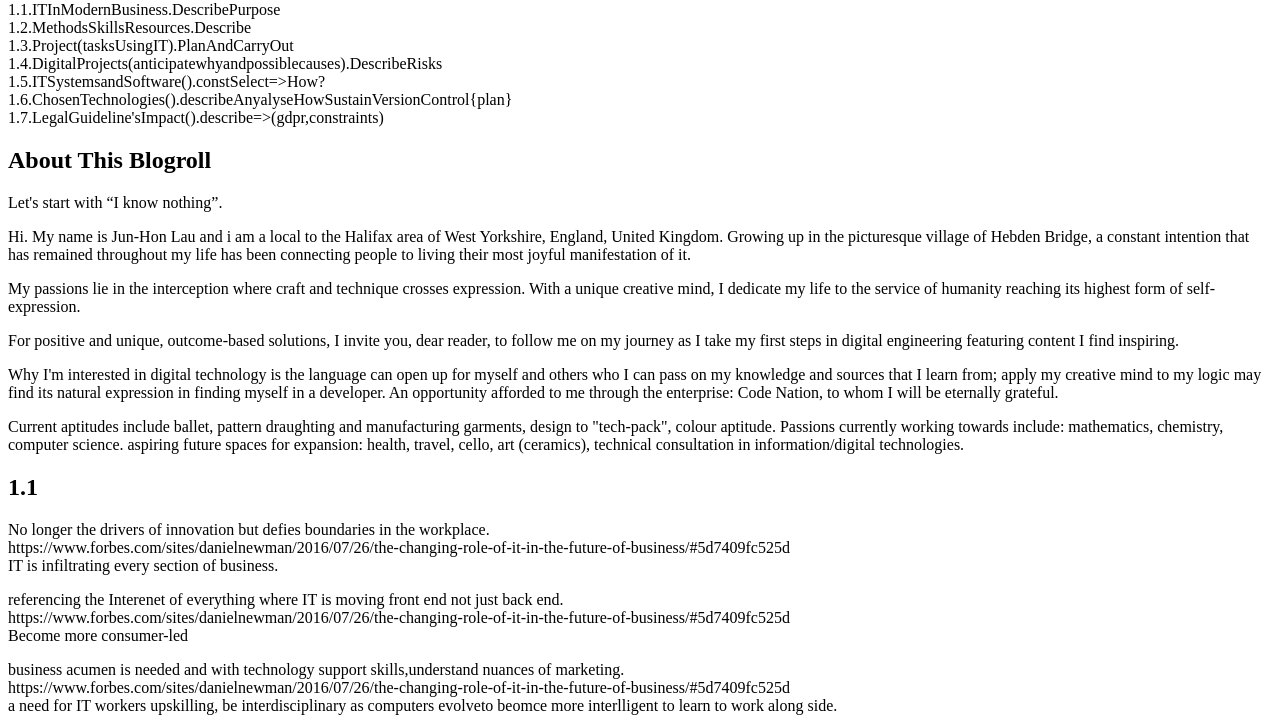
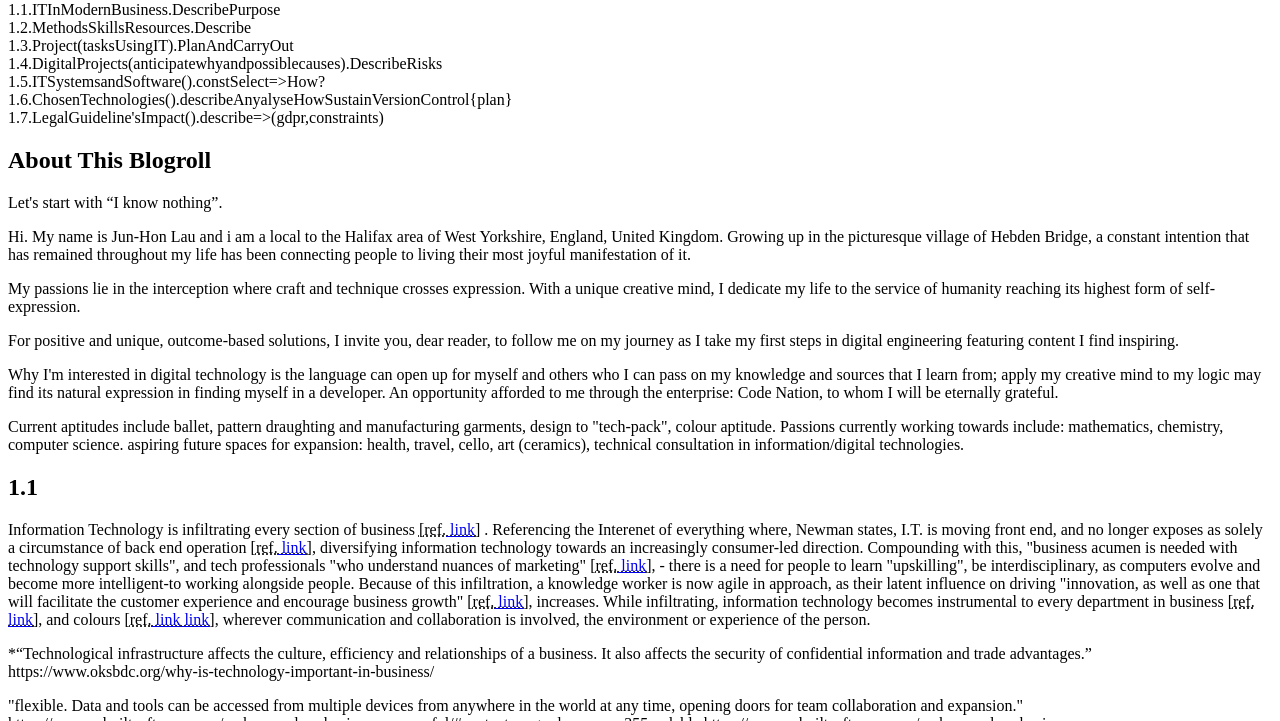
Before and after one commit to jhlsource/junhonblog, a plain HTML site: page index.html in a window 1280 px wide. Shown: the part 79-800 px from the top of the page. Drawn offline with Linux system fonts and the light colour scheme.

Commit message:
1.1 into prose in progress

```diff
--- a/index.html
+++ b/index.html
@@ -99,25 +99,27 @@
     </p>
 
 <p>     <h2>       1.1         </h2></p>
-        <p>No longer the drivers of innovation but defies boundaries in the workplace.
-        <br>https://www.forbes.com/sites/danielnewman/2016/07/26/the-changing-role-of-it-in-the-future-of-business/#5d7409fc525d
-        <br>IT is infiltrating every section of business.</p>
+<!-- <abbr title=""No longer the drivers of innovation but defies boundaries in the workplace." - Daniel Newman (The Changing Role Of IT In The Future Of Business, 26Jul2016)">[ref source]</abbr>    <a href="https://www.forbes.com/sites/danielnewman/2016/07/26/the-changing-role-of-it-in-the-future-of-business/#5d7409fc525d">[ref link]</a>   -->
+        <p> Information Technology is infiltrating every section of business
+        <abbr title="[(26 July 2016) Daniel Newman. The Changing Role Of IT In The Future Of Business] ...No longer the drivers of innovation but defies boundaries in the workplace....">[ref.<a href="https://www.forbes.com/sites/danielnewman/2016/07/26/the-changing-role-of-it-in-the-future-of-business/#5d7409fc525d"> link</a>]</abbr>
+        .
 
-        <p>referencing the Interenet of everything where IT is moving front end not just back end.
-        <br>https://www.forbes.com/sites/danielnewman/2016/07/26/the-changing-role-of-it-in-the-future-of-business/#5d7409fc525d
-        <br>Become more consumer-led</p>
+         Referencing the Interenet of everything where, Newman states, I.T. is moving front end, and no longer exposes as solely a circumstance of back end operation
+        <abbr title="[(26 July 2016) Daniel Newman. The Changing Role Of IT In The Future Of Business] ...refers to the near future in which nearly every aspect of our lives will be connected to the Internet.....">[ref.<a href="https://www.forbes.com/sites/danielnewman/2016/07/26/the-changing-role-of-it-in-the-future-of-business/#5d7409fc525d"> link</a>]</abbr>,
+         diversifying information technology towards an increasingly consumer-led direction.
 
-        <p> business acumen is needed and with technology support skills,understand nuances of marketing.
-        <br>https://www.forbes.com/sites/danielnewman/2016/07/26/the-changing-role-of-it-in-the-future-of-business/#5d7409fc525d
-        <br>a need for IT workers upskilling, be interdisciplinary as computers evolveto beomce more interlligent to learn to work along side. </p>
+        Compounding with this, "business acumen is needed with technology support skills", and tech professionals "who understand nuances of marketing"
+        <abbr title="[(26 July 2016) Daniel Newman. The Changing Role Of IT In The Future Of Business] ...as the role of IT continues to evolve...to remain agile...">[ref.<a href="https://www.forbes.com/sites/danielnewman/2016/07/26/the-changing-role-of-it-in-the-future-of-business/#5d7409fc525d"> link</a>]</abbr>,
+        - there is a need for people to learn "upskilling", be interdisciplinary, as computers evolve and become more intelligent-to working alongside people.
 
-        <p>"drives innovation, as well as one that will facilitate the customer experience and encourage business growth"
-        <br>https://www.forbes.com/sites/danielnewman/2016/07/26/the-changing-role-of-it-in-the-future-of-business/#5d7409fc525d
-        <br>Evolution of business department:IT infiltrates all these. modern knowledge worker is Agile increasing their influence on</p>
+        Because of this infiltration, a knowledge worker is now agile in approach, as their latent influence on driving "innovation, as well as one that will facilitate the customer experience and encourage business growth"
+        <abbr title="[(26 July 2016) Daniel Newman. The Changing Role Of IT In The Future Of Business] ... drives innovation, as well as one that will facilitate the customer experience and encourage business growth">[ref.<a href="https://www.forbes.com/sites/danielnewman/2016/07/26/the-changing-role-of-it-in-the-future-of-business/#5d7409fc525d"> link</a>]</abbr>,
+        increases.
 
-        <p>"Technology is constantly evolving, and we’re at a juncture in which IT drives operations at every level of an organization. Changing the old model of IT as a separate entity into a breathing part of the business will mean a thriving enterprise—and one that runs smoothly." - Daniel Newman
-        <br>https://www.forbes.com/sites/danielnewman/2016/07/26/the-changing-role-of-it-in-the-future-of-business/#5d7409fc525d
-        <br>Becoming instrumental, and colours, [] wherever communication and collaboration is involved in the environment or experience. [*]</p>
+        While infiltrating, information technology becomes instrumental to every department in business
+        <abbr title="[(26 July 2016) Daniel Newman. The Changing Role Of IT In The Future Of Business] ... Technology is constantly evolving, and we’re at a juncture in which IT drives operations at every level of an organization. Changing the old model of IT as a separate entity into a breathing part of the business will mean a thriving enterprise—and one that runs smoothly...">[ref.<a href="https://www.forbes.com/sites/danielnewman/2016/07/26/the-changing-role-of-it-in-the-future-of-business/#5d7409fc525d"> link</a>]</abbr>,
+        and colours        <abbr title="[(26 September 2017) Neil Kokemuller. Why Is Technology Important in Business?] ... Technological infrastructure affects the culture, efficiency and relationships of a business. It also affects the security of confidential information and trade advantages....">[ref.<a href="https://www.oksbdc.org/why-is-technology-important-in-business/"> link</a><a href="https://bizfluent.com/about-6320228-technology-important-business-.html"> link</a>]</abbr>,
+        wherever communication and collaboration is involved, the environment or experience of the person. </p>
 
         <p>*“Technological infrastructure affects the culture, efficiency and relationships of a business. It also affects the security of confidential information and trade advantages.”
         <br>https://www.oksbdc.org/why-is-technology-important-in-business/</p>
```
